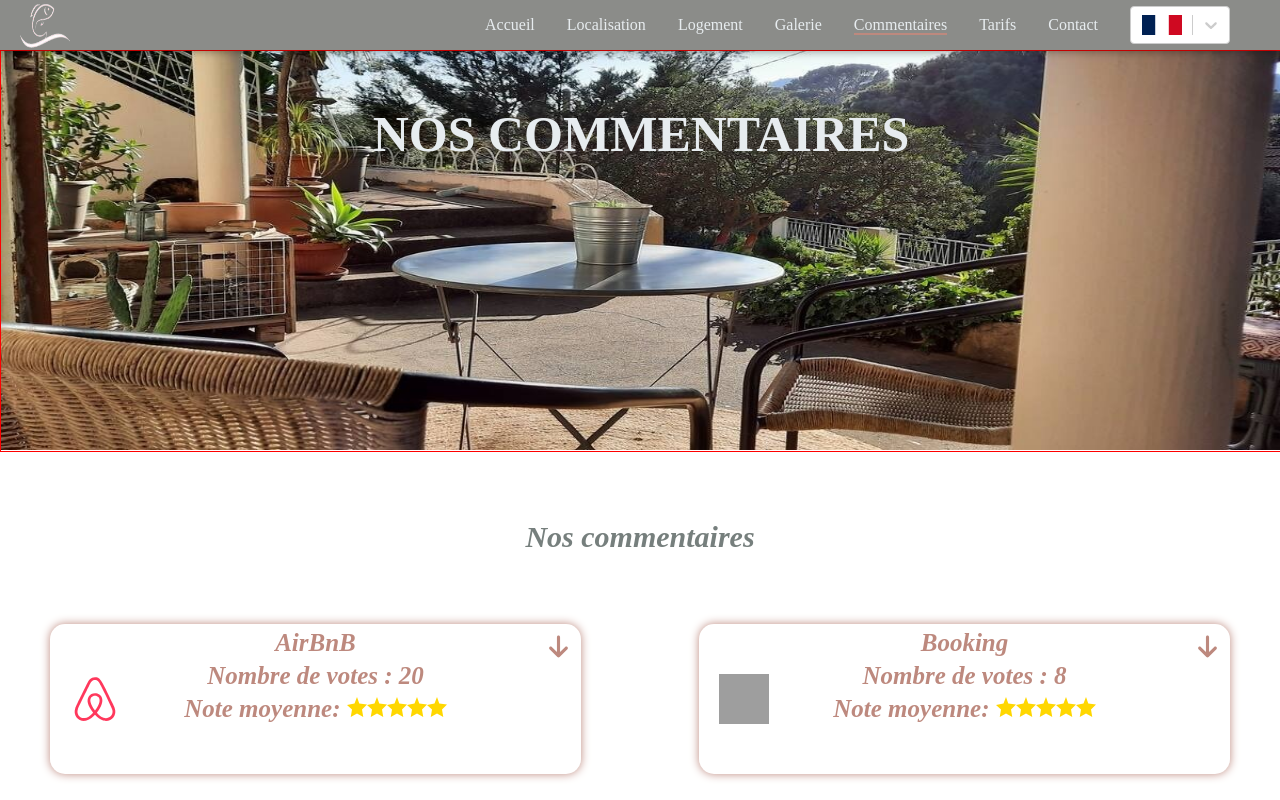
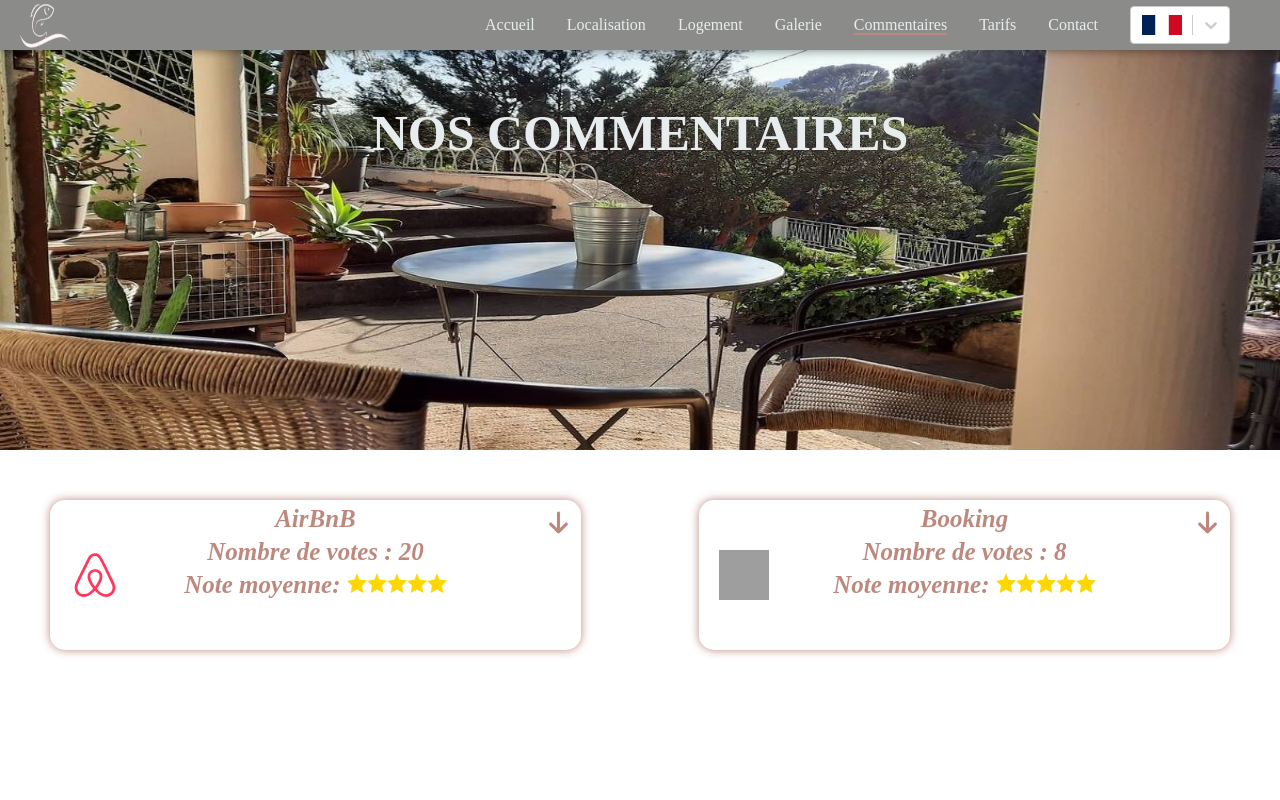
Before and after one commit to AlibertJimmy/Lesboisflottes, a React (Create React App) app: page /fr/Commentaires in a window 1280 px wide. Shown: the top 800 px of the page. Built offline with nearby package versions, Linux system fonts and the light colour scheme; grey boxes are pictures that could not be loaded.

Commit message:
Removed PageTitle in CommentPage

```diff
--- a/src/pages/Comment/comment.jsx
+++ b/src/pages/Comment/comment.jsx
@@ -18,7 +18,6 @@ import commentIllustration from '../../assets/topIllustrations/CommentTopIllustr
 
 // Import Style
 import { PageWrapper } from '../../utils/style/js/GlobalStyle';
-import { PageTitle } from '../../utils/style/js/Font_Style';
 import { CommentListWrapper } from '../../utils/style/js/CommentStyle';
 
 function Comment () {
@@ -38,7 +37,6 @@ function Comment () {
       </Helmet>
       <TopIllustration image={commentIllustration} title={'OurComments'}/>
       <PageWrapper id='commentPageWrapper'>
-        <PageTitle>{t('OurComments')}</PageTitle>
 
         <CommentPresentation webSitesList={webSitesList}/>
 
--- a/src/utils/style/js/TopIllustrationStyle.js
+++ b/src/utils/style/js/TopIllustrationStyle.js
@@ -30,8 +30,6 @@ export const AbsolutePositionContainer = styled.div`
   display: flex;
   flex-direction: column;
   gap: 1rem;
-
-  border: 1px solid red;
 `;
 
 export const TopPageTitle = styled.h1`
```
